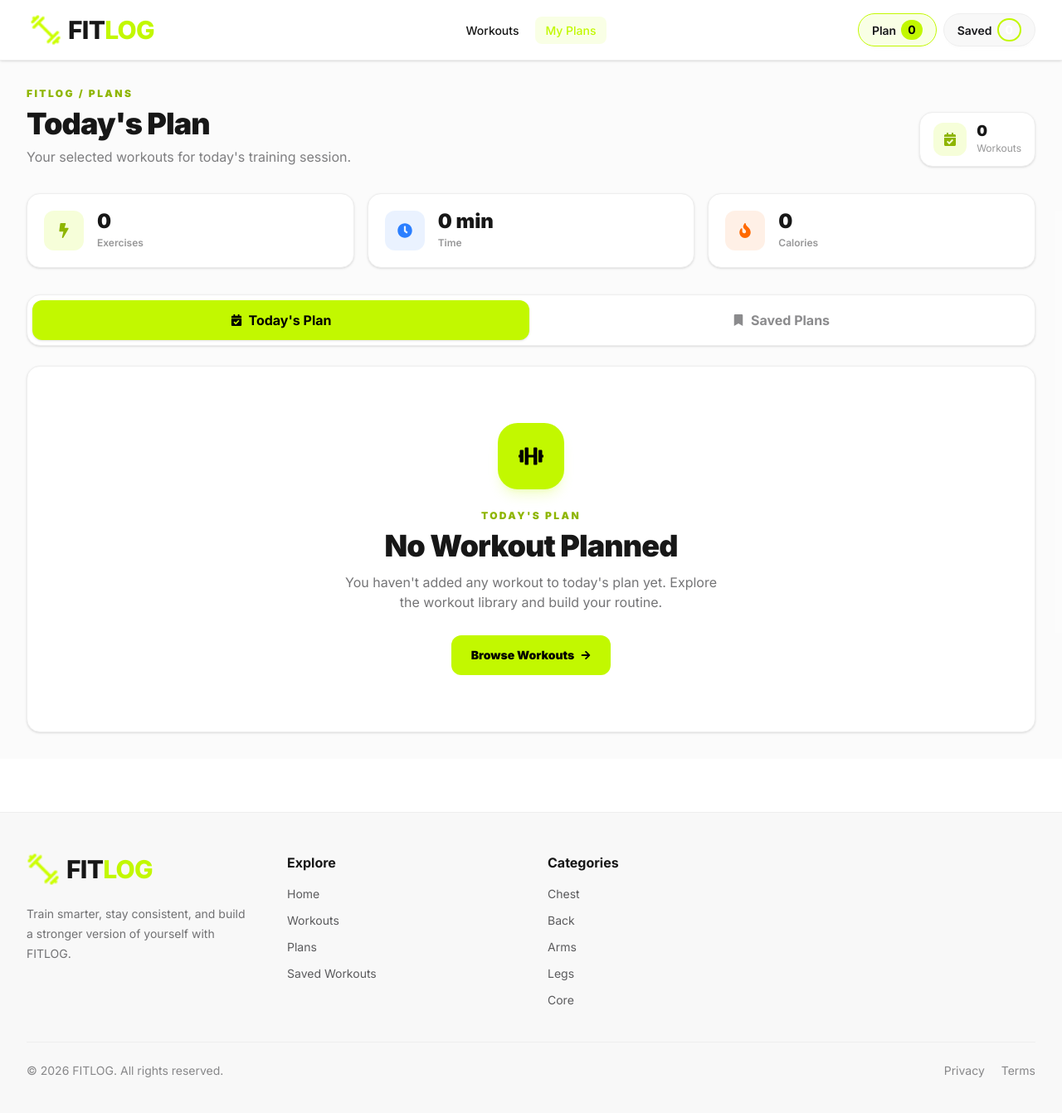
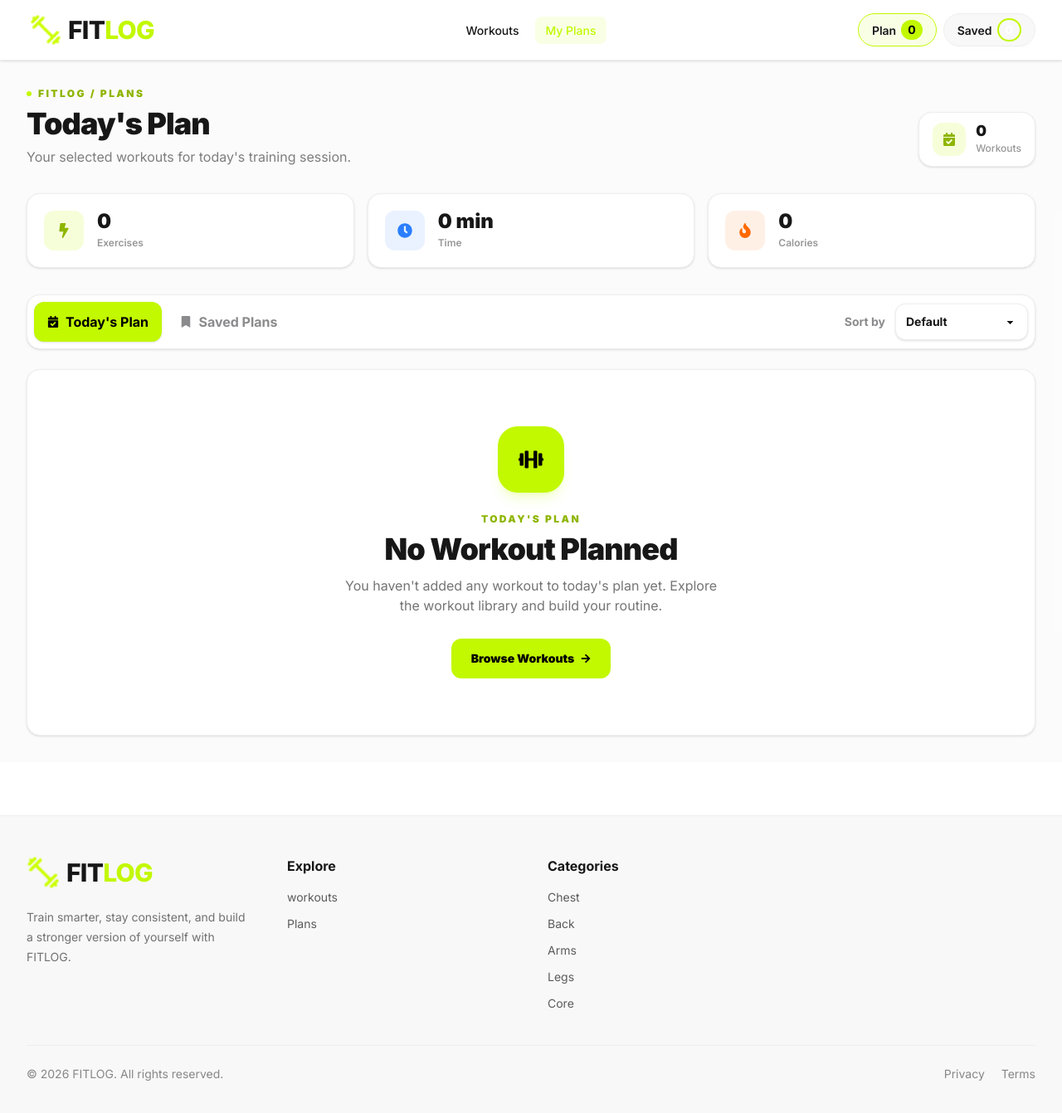
Before and after one commit to sabermahmud/fitlog-app, a Next.js app: page /plans in a window 1280 px wide. Shown: the top 1342 px of the page at 83% size. Built offline with nearby package versions, Linux system fonts and the light colour scheme.

Commit message:
applied initial sorting function

```diff
--- a/app/Components/Banner.tsx
+++ b/app/Components/Banner.tsx
@@ -4,8 +4,7 @@ import {
   FaArrowRight,
   FaBolt,
   FaDumbbell,
-  FaFire,
-  FaPlay,
+  FaFire
 } from "react-icons/fa";
 
 export function Banner() {
@@ -45,7 +44,7 @@ export function Banner() {
         </div>
 
         {/* ================= DESKTOP IMAGE ================= */}
-        <div className="pointer-events-none absolute bottom-0 right-2 z-10 hidden items-end justify-center sm:flex lg:right-12">
+        <div className="pointer-events-none absolute bottom-17 right-2 z-10 hidden items-end justify-center sm:flex lg:right-12">
           <div className="absolute bottom-8 h-20 w-48 rounded-full bg-[#C2F800]/10 blur-3xl" />
 
           <Image
@@ -72,10 +71,10 @@ export function Banner() {
           </div>
 
           {/* Heading */}
-          <h2 className="mt-5 max-w-xl text-[2.35rem] font-black leading-[0.94] tracking-[-0.045em] sm:text-5xl lg:text-[4.2rem]">
-            TRAIN WITH
+          <h2 className="mt-5 max-w-2xl text-[2.35rem] font-black leading-[0.94] tracking-[-0.045em] sm:text-5xl lg:text-[4.2rem]">
+            TRAIN WITH INTENT.
             <br />
-            <span className="text-[#C2F800]">INTENTION.</span>
+            <span className="text-[#C2F800]">LOG EVERY SET.</span>
           </h2>
 
           {/* Description */}
@@ -89,17 +88,10 @@ export function Banner() {
               href="#library"
               className="group/btn inline-flex items-center gap-2.5 rounded-xl bg-[#C2F800] px-4 py-3 text-[10px] font-black tracking-wide text-black transition-all duration-300 hover:-translate-y-1 hover:bg-[#b5e600] hover:shadow-xl hover:shadow-[#C2F800]/10 sm:px-5 sm:py-3.5 sm:text-xs"
             >
-              <FaPlay className="text-[8px]" />
               BROWSE WORKOUTS
               <FaArrowRight className="text-[9px] transition-transform duration-300 group-hover/btn:translate-x-1" />
             </Link>
 
-            <div className="hidden items-center gap-2 rounded-xl border border-white/10 bg-white/[0.03] px-4 py-3.5 backdrop-blur-sm sm:flex">
-              <FaDumbbell className="text-xs text-[#C2F800]" />
-              <span className="text-[10px] font-bold uppercase tracking-wider text-white/50">
-                Train Smarter
-              </span>
-            </div>
           </div>
 
           {/* Mobile Bottom Message */}
--- a/app/Components/Footer.tsx
+++ b/app/Components/Footer.tsx
@@ -32,16 +32,7 @@ export default function Footer() {
                   href="/"
                   className="transition-colors hover:text-[#C2F800]"
                 >
-                  Home
-                </Link>
-              </li>
-
-              <li>
-                <Link
-                  href="/workouts"
-                  className="transition-colors hover:text-[#C2F800]"
-                >
-                  Workouts
+                  workouts
                 </Link>
               </li>
 
@@ -54,14 +45,6 @@ export default function Footer() {
                 </Link>
               </li>
 
-              <li>
-                <Link
-                  href="/saved"
-                  className="transition-colors hover:text-[#C2F800]"
-                >
-                  Saved Workouts
-                </Link>
-              </li>
             </ul>
           </div>
 
--- a/app/plans/page.tsx
+++ b/app/plans/page.tsx
@@ -7,30 +7,32 @@ import {
   FaClock,
   FaFire,
   FaBookmark,
+  FaChevronDown,
 } from "react-icons/fa";
 import { PlansContext } from "../Context/PlansContext";
 import TodaysPlansPage from "./todayPlan/page";
 import SavedPlansPage from "./savedPlans/page";
+import { WorkoutData } from "../types/dataTypes";
 
 export default function PlansPage() {
   const [activeTab, setActiveTab] = useState<"today" | "saved">("today");
+  const [sortBy, setSortBy] = useState<
+    "Default" | "Duration" | "Calories" | "Rating"
+  >("Default");
 
   const { todayPlan, savedPlan } = useContext(PlansContext);
 
   const activePlan = activeTab === "today" ? todayPlan : savedPlan;
-
+  const isToday = activeTab === "today";
   const totalExercises = activePlan.length;
-
   const totalTime = activePlan.reduce(
     (total, workout) => total + workout.duration,
-    0
+    0,
   );
-
   const totalCalories = activePlan.reduce(
     (total, workout) => total + workout.caloriesBurned,
-    0
+    0,
   );
-
   const stats = [
     {
       label: "Exercises",
@@ -54,22 +56,38 @@ export default function PlansPage() {
       bgClass: "bg-orange-500/10",
     },
   ];
+  const sortPlans = (plans: WorkoutData[]) => {
+    const sortedPlans = [...plans];
+    if(sortBy === "Duration"){
+      sortedPlans.sort((a,b) => b.duration - a.duration)
+    }
+    else if (sortBy === "Calories"){
+      sortedPlans.sort((a,b) => b.caloriesBurned - a.caloriesBurned)
+    }
+    else if (sortBy === "Rating"){
+      sortedPlans.sort((a,b) => b.rating - a.rating)
+    }
+  };
 
-  const isToday = activeTab === "today";
+  const sortedTodayPlans = sortPlans(todayPlan);
+  const sortedSavedPlans = sortPlans(savedPlan);
 
   return (
     <main className="min-h-screen bg-base-200/50 px-4 py-8 sm:px-6 lg:px-8">
       <div className="mx-auto max-w-7xl">
+        {/* ================= HEADER ================= */}
+        <section className="mb-8">
+          <div className="flex flex-col gap-6 sm:flex-row sm:items-end sm:justify-between">
+            <div>
+              <div className="mb-2 flex items-center gap-2">
+                <span className="h-1.5 w-1.5 rounded-full bg-[#C2F800]" />
 
-        {/* Header */}
-        <section className="mb-8">
-          <div className="flex flex-col gap-5 sm:flex-row sm:items-end sm:justify-between">
-            <div>
                 <p className="text-xs font-black uppercase tracking-[0.2em] text-[#8eb500]">
                   FITLOG / PLANS
                 </p>
+              </div>
 
-              <h1 className="mt-2 text-3xl font-black tracking-tight sm:text-4xl">
+              <h1 className="text-3xl font-black tracking-tight sm:text-4xl">
                 {isToday ? "Today's Plan" : "Saved Plans"}
               </h1>
 
@@ -80,7 +98,7 @@ export default function PlansPage() {
               </p>
             </div>
 
-            {/* Active Plan Count */}
+            {/* Plan Count */}
             <div className="flex w-fit items-center gap-3 rounded-2xl border border-base-300 bg-base-100 px-4 py-3 shadow-sm">
               <div className="flex h-10 w-10 items-center justify-center rounded-xl bg-[#C2F800]/15">
                 {isToday ? (
@@ -95,7 +113,7 @@ export default function PlansPage() {
                   {totalExercises}
                 </p>
 
-                <p className="mt-1 text-xs text-base-content/45">
+                <p className="mt-1 text-xs font-medium text-base-content/45">
                   {totalExercises === 1 ? "Workout" : "Workouts"}
                 </p>
               </div>
@@ -103,7 +121,7 @@ export default function PlansPage() {
           </div>
         </section>
 
-        {/* Stats */}
+        {/* ================= STATS ================= */}
         <section className="mb-8 grid grid-cols-1 gap-4 sm:grid-cols-3">
           {stats.map((stat) => {
             const Icon = stat.icon;
@@ -111,12 +129,14 @@ export default function PlansPage() {
             return (
               <div
                 key={stat.label}
-                className="group flex items-center gap-4 rounded-2xl border border-base-300 bg-base-100 p-5 shadow-sm transition-all duration-300 hover:-translate-y-1 hover:shadow-md"
+                className="group flex items-center gap-4 rounded-2xl border border-base-300 bg-base-100 p-5 shadow-sm transition-all duration-300 hover:-translate-y-1 hover:shadow-lg"
               >
                 <div
                   className={`flex h-12 w-12 shrink-0 items-center justify-center rounded-xl ${stat.bgClass}`}
                 >
-                  <Icon className={`text-lg ${stat.iconClass}`} />
+                  <Icon
+                    className={`text-lg transition-transform duration-300 group-hover:scale-110 ${stat.iconClass}`}
+                  />
                 </div>
 
                 <div>
@@ -133,26 +153,28 @@ export default function PlansPage() {
           })}
         </section>
 
+        {/* ================= TABS + SORT ================= */}
+        <section className="mb-6 rounded-2xl border border-base-300 bg-base-100 p-2 shadow-sm">
+          <div className="flex flex-col gap-2 sm:flex-row sm:items-center sm:justify-between">
             {/* Tabs */}
-        <section className="mb-6 rounded-2xl border border-base-300 bg-base-100 p-1.5 shadow-sm">
             <div className="grid grid-cols-2 gap-1">
-
               {/* Today's Plan */}
               <button
                 type="button"
                 onClick={() => setActiveTab("today")}
-              className={`relative flex items-center justify-center gap-2 rounded-xl px-4 py-3 text-sm font-bold transition-all duration-300 sm:text-base ${
+                className={`flex items-center justify-center gap-2 rounded-xl px-4 py-3 text-sm font-bold transition-all duration-300 sm:text-base ${
                   isToday
                     ? "bg-[#C2F800] text-black shadow-sm"
                     : "text-base-content/50 hover:bg-base-200 hover:text-base-content"
                 }`}
               >
                 <FaCalendarCheck className="text-sm" />
-              Today's Plan
+
+                <span>Today's Plan</span>
 
                 {todayPlan.length > 0 && (
                   <span
-                  className={`rounded-full px-2 py-0.5 text-[10px] font-black ${
+                    className={`min-w-6 rounded-full px-1.5 py-0.5 text-center text-[10px] font-black ${
                       isToday
                         ? "bg-black/10 text-black"
                         : "bg-base-200 text-base-content/50"
@@ -174,11 +196,12 @@ export default function PlansPage() {
                 }`}
               >
                 <FaBookmark className="text-sm" />
-              Saved Plans
+
+                <span>Saved Plans</span>
 
                 {savedPlan.length > 0 && (
                   <span
-                  className={`rounded-full px-2 py-0.5 text-[10px] font-black ${
+                    className={`min-w-6 rounded-full px-1.5 py-0.5 text-center text-[10px] font-black ${
                       !isToday
                         ? "bg-black/10 text-black"
                         : "bg-base-200 text-base-content/50"
@@ -189,9 +212,36 @@ export default function PlansPage() {
                 )}
               </button>
             </div>
+
+            {/* Sort Dropdown */}
+            <div className="flex items-center gap-3">
+              <span className="whitespace-nowrap text-sm font-bold text-base-content/50">
+                Sort by
+              </span>
+
+              <select
+                defaultValue={sortBy}
+                onChange={(e) =>
+                  setSortBy(
+                    e.target.value as
+                      | "Default"
+                      | "Duration"
+                      | "Calories"
+                      | "Rating",
+                  )
+                }
+                className="select h-11 min-h-11 w-40 rounded-xl border-base-300 bg-base-100 text-sm font-bold shadow-sm transition-all duration-200 hover:border-[#C2F800] focus:border-[#C2F800] focus:outline-none focus:ring-2 focus:ring-[#C2F800]/20"
+              >
+                <option value="Default">Default</option>
+                <option value="Duration">Duration</option>
+                <option value="Calories">Calories</option>
+                <option value="Rating">Rating</option>
+              </select>
+            </div>
+          </div>
         </section>
 
-        {/* Active Content */}
+        {/* ================= ACTIVE CONTENT ================= */}
         <section className="overflow-hidden rounded-2xl border border-base-300 bg-base-100 shadow-sm">
           {isToday ? <TodaysPlansPage /> : <SavedPlansPage />}
         </section>
```
Lines whose indentation alone changed are shown as unchanged.
